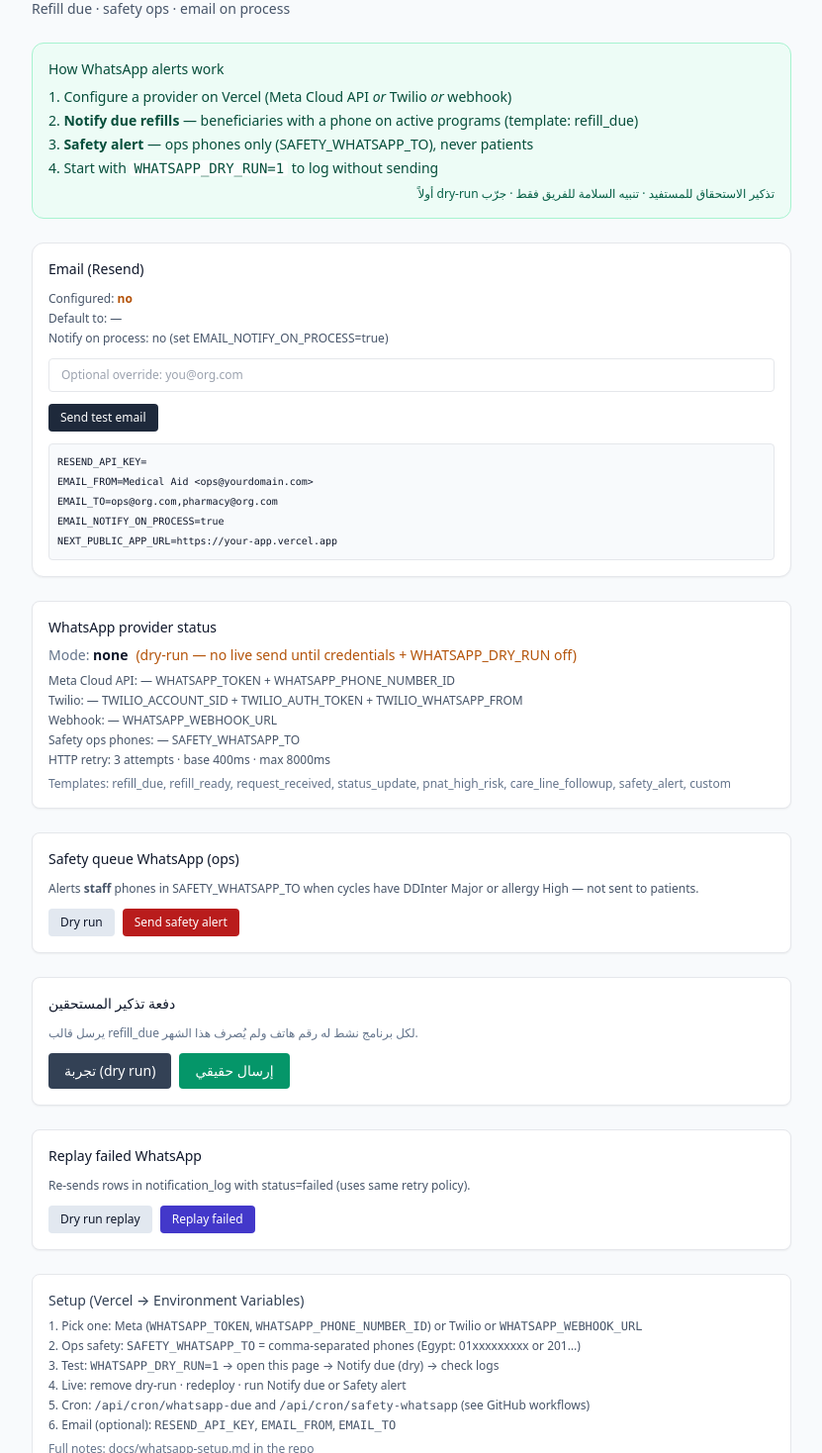
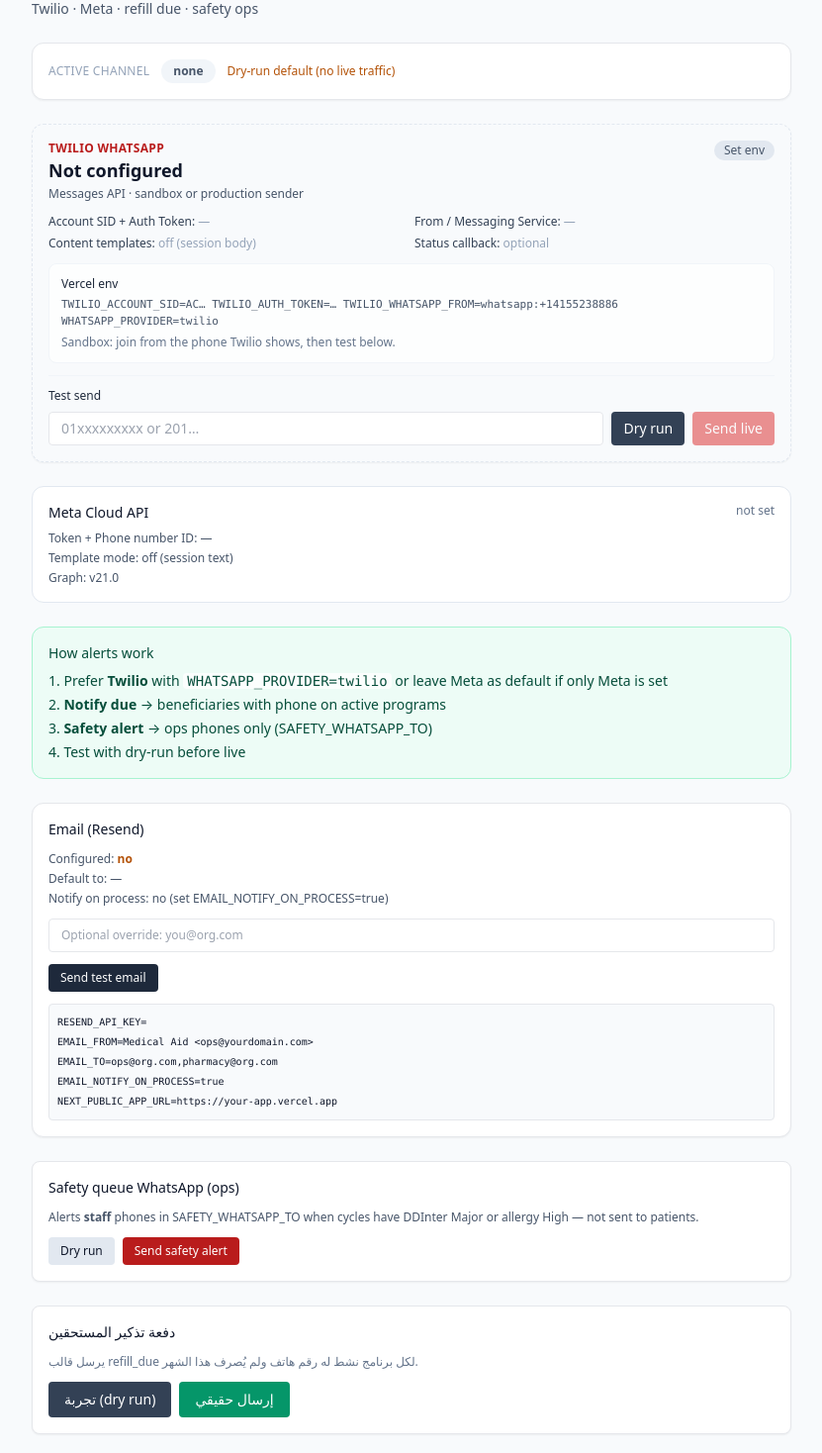
Before and after one commit to ArmaniousESP/medical-aid-automation, a Next.js app: page /notifications in a window 1280 px wide. Shown: the part 242-1710 px from the top of the page at 99% size, without its empty margins (224-1055 px from the left). Built offline with nearby package versions, Linux system fonts and the light colour scheme; no server answers.

Commit message:
Dashboard: Twilio WhatsApp card on notifications page

```diff
--- a/app/notifications/page.tsx
+++ b/app/notifications/page.tsx
@@ -5,11 +5,14 @@ import { NotifyDueButton } from './NotifyDueButton';
 import { SafetyAlertButton } from './SafetyAlertButton';
 import { ReplayFailedButton } from './ReplayFailedButton';
 import { EmailPanel } from './EmailPanel';
+import { TwilioPanel } from './TwilioPanel';
 
 export const dynamic = 'force-dynamic';
 
 export default function NotificationsPage() {
   const status = whatsappConfigStatus();
+  const twilioActive = status.mode === 'twilio';
+  const metaActive = status.mode === 'meta';
 
   return (
     <main className="min-h-screen bg-slate-50 p-6 text-slate-900">
@@ -23,7 +26,7 @@ export default function NotificationsPage() {
               </p>
               <h1 className="text-2xl font-semibold">WhatsApp & email alerts</h1>
               <p className="text-sm text-slate-600">
-                Refill due · safety ops · email on process
+                Twilio · Meta · refill due · safety ops
               </p>
             </div>
             <div className="flex gap-3 text-sm">
@@ -36,78 +39,106 @@ export default function NotificationsPage() {
               >
                 Safety queue
               </Link>
-              <Link href="/guide#more-tools" className="text-violet-700 hover:underline">
+              <Link
+                href="/guide#more-tools"
+                className="text-violet-700 hover:underline"
+              >
                 Guide
               </Link>
             </div>
           </div>
         </header>
 
+        {/* Active provider strip */}
+        <div className="rounded-xl border bg-white p-4 shadow-sm flex flex-wrap items-center gap-3 text-sm">
+          <span className="text-xs uppercase tracking-wide text-slate-400">
+            Active channel
+          </span>
+          <span
+            className={`rounded-full px-3 py-1 text-xs font-semibold ${
+              status.mode === 'none'
+                ? 'bg-slate-100 text-slate-600'
+                : status.mode === 'twilio'
+                  ? 'bg-red-600 text-white'
+                  : status.mode === 'meta'
+                    ? 'bg-blue-600 text-white'
+                    : 'bg-violet-600 text-white'
+            }`}
+          >
+            {status.mode}
+          </span>
+          {status.provider_forced && (
+            <span className="text-xs text-slate-500">
+              forced via WHATSAPP_PROVIDER={status.provider_forced}
+            </span>
+          )}
+          {status.dry_run_default && (
+            <span className="text-xs text-amber-700 font-medium">
+              Dry-run default (no live traffic)
+            </span>
+          )}
+        </div>
+
+        {/* Twilio dashboard card */}
+        <TwilioPanel
+          active={twilioActive}
+          configured={!!status.has_twilio}
+          twilio={status.twilio}
+          dryRunDefault={!!status.dry_run_default}
+        />
+
+        {/* Meta compact status */}
+        <div
+          className={`rounded-xl border p-4 text-sm space-y-2 ${
+            metaActive
+              ? 'border-blue-200 bg-blue-50/50'
+              : 'border-slate-200 bg-white'
+          }`}
+        >
+          <div className="flex flex-wrap justify-between gap-2">
+            <p className="font-medium">Meta Cloud API</p>
+            <span className="text-xs text-slate-500">
+              {status.has_meta ? 'credentials set' : 'not set'}
+              {metaActive ? ' · active' : ''}
+            </span>
+          </div>
+          <ul className="text-xs text-slate-600 space-y-1">
+            <li>
+              Token + Phone number ID: {status.has_meta ? '✓' : '—'}
+            </li>
+            <li>
+              Template mode:{' '}
+              {status.meta_cloud?.template_mode ? 'on' : 'off (session text)'}
+            </li>
+            <li>
+              Graph: {status.meta_cloud?.graph_version || 'v21.0'}
+            </li>
+          </ul>
+        </div>
+
         <div className="rounded-xl border border-emerald-200 bg-emerald-50/80 p-4 text-sm space-y-2">
-          <p className="font-medium text-emerald-900">How WhatsApp alerts work</p>
+          <p className="font-medium text-emerald-900">How alerts work</p>
           <ol className="list-decimal list-inside text-xs sm:text-sm text-emerald-900 space-y-1">
             <li>
-              Configure a provider on Vercel (Meta Cloud API <em>or</em> Twilio{' '}
-              <em>or</em> webhook)
+              Prefer <strong>Twilio</strong> with{' '}
+              <code className="bg-white/80 px-1 rounded">WHATSAPP_PROVIDER=twilio</code>{' '}
+              or leave Meta as default if only Meta is set
             </li>
             <li>
-              <strong>Notify due refills</strong> — beneficiaries with a phone on
-              active programs (template: refill_due)
+              <strong>Notify due</strong> → beneficiaries with phone on active
+              programs
             </li>
             <li>
-              <strong>Safety alert</strong> — ops phones only (SAFETY_WHATSAPP_TO),
-              never patients
+              <strong>Safety alert</strong> → ops phones only
+              (SAFETY_WHATSAPP_TO)
             </li>
             <li>
-              Start with <code className="bg-white/80 px-1 rounded">WHATSAPP_DRY_RUN=1</code>{' '}
-              to log without sending
+              Test with dry-run before live
             </li>
           </ol>
-          <p className="text-xs text-emerald-800" dir="rtl">
-            تذكير الاستحقاق للمستفيد · تنبيه السلامة للفريق فقط · جرّب dry-run أولاً
-          </p>
         </div>
 
         <EmailPanel />
-
-        <div className="rounded-lg border bg-white p-4 shadow-sm space-y-2 text-sm">
-          <p className="font-medium">WhatsApp provider status</p>
-          <p>
-            <span className="text-slate-500">Mode: </span>
-            <strong>{status.mode}</strong>
-            {status.dry_run_default && (
-              <span className="ml-2 text-amber-700">
-                (dry-run — no live send until credentials + WHATSAPP_DRY_RUN off)
-              </span>
-            )}
-          </p>
-          <ul className="text-xs text-slate-600 space-y-1">
-            <li>
-              Meta Cloud API: {status.has_meta ? '✓' : '—'} WHATSAPP_TOKEN +
-              WHATSAPP_PHONE_NUMBER_ID
-            </li>
-            <li>
-              Twilio: {status.has_twilio ? '✓' : '—'} TWILIO_ACCOUNT_SID +
-              TWILIO_AUTH_TOKEN + TWILIO_WHATSAPP_FROM
-            </li>
-            <li>
-              Webhook: {status.has_webhook ? '✓' : '—'} WHATSAPP_WEBHOOK_URL
-            </li>
-            <li>
-              Safety ops phones: {status.has_safety_to ? '✓' : '—'}{' '}
-              SAFETY_WHATSAPP_TO
-            </li>
-            {status.retry && (
-              <li>
-                HTTP retry: {status.retry.maxAttempts} attempts · base{' '}
-                {status.retry.baseDelayMs}ms · max {status.retry.maxDelayMs}ms
-              </li>
-            )}
-          </ul>
-          <p className="text-xs text-slate-500">
-            Templates: {status.templates.join(', ')}
-          </p>
-        </div>
 
         <SafetyAlertButton />
 
@@ -116,35 +147,35 @@ export default function NotificationsPage() {
         <ReplayFailedButton />
 
         <div className="rounded-lg border bg-white p-4 text-sm text-slate-700 space-y-2">
-          <p className="font-medium">Setup (Vercel → Environment Variables)</p>
+          <p className="font-medium">Twilio setup checklist</p>
           <ol className="list-decimal list-inside text-xs space-y-1 text-slate-600">
             <li>
-              Pick one: Meta (<code>WHATSAPP_TOKEN</code>,{' '}
-              <code>WHATSAPP_PHONE_NUMBER_ID</code>) or Twilio or{' '}
-              <code>WHATSAPP_WEBHOOK_URL</code>
+              Twilio Console → Account SID, Auth Token, WhatsApp From
+              (sandbox or approved sender)
             </li>
             <li>
-              Ops safety: <code>SAFETY_WHATSAPP_TO</code> = comma-separated phones
-              (Egypt: 01xxxxxxxxx or 201…)
+              Vercel:{' '}
+              <code>TWILIO_ACCOUNT_SID</code>, <code>TWILIO_AUTH_TOKEN</code>,{' '}
+              <code>TWILIO_WHATSAPP_FROM</code>, optional{' '}
+              <code>WHATSAPP_PROVIDER=twilio</code>
             </li>
             <li>
-              Test: <code>WHATSAPP_DRY_RUN=1</code> → open this page → Notify due
-              (dry) → check logs
+              Optional status URL:{' '}
+              <code className="break-all">
+                …/api/webhooks/twilio/whatsapp
+              </code>
             </li>
             <li>
-              Live: remove dry-run · redeploy · run Notify due or Safety alert
+              Content templates outside 24h:{' '}
+              <code>TWILIO_CONTENT_TEMPLATE_MODE=1</code> +{' '}
+              <code>TWILIO_CONTENT_REFILL_DUE=HX…</code>
             </li>
             <li>
-              Cron: <code>/api/cron/whatsapp-due</code> and{' '}
-              <code>/api/cron/safety-whatsapp</code> (see GitHub workflows)
-            </li>
-            <li>
-              Email (optional): <code>RESEND_API_KEY</code>, <code>EMAIL_FROM</code>,{' '}
-              <code>EMAIL_TO</code>
+              Use the <strong>Twilio</strong> card above to dry-run a test phone
             </li>
           </ol>
           <p className="text-xs text-slate-500">
-            Full notes: docs/whatsapp-setup.md in the repo
+            Full notes: docs/whatsapp-setup.md
           </p>
         </div>
       </div>
```
